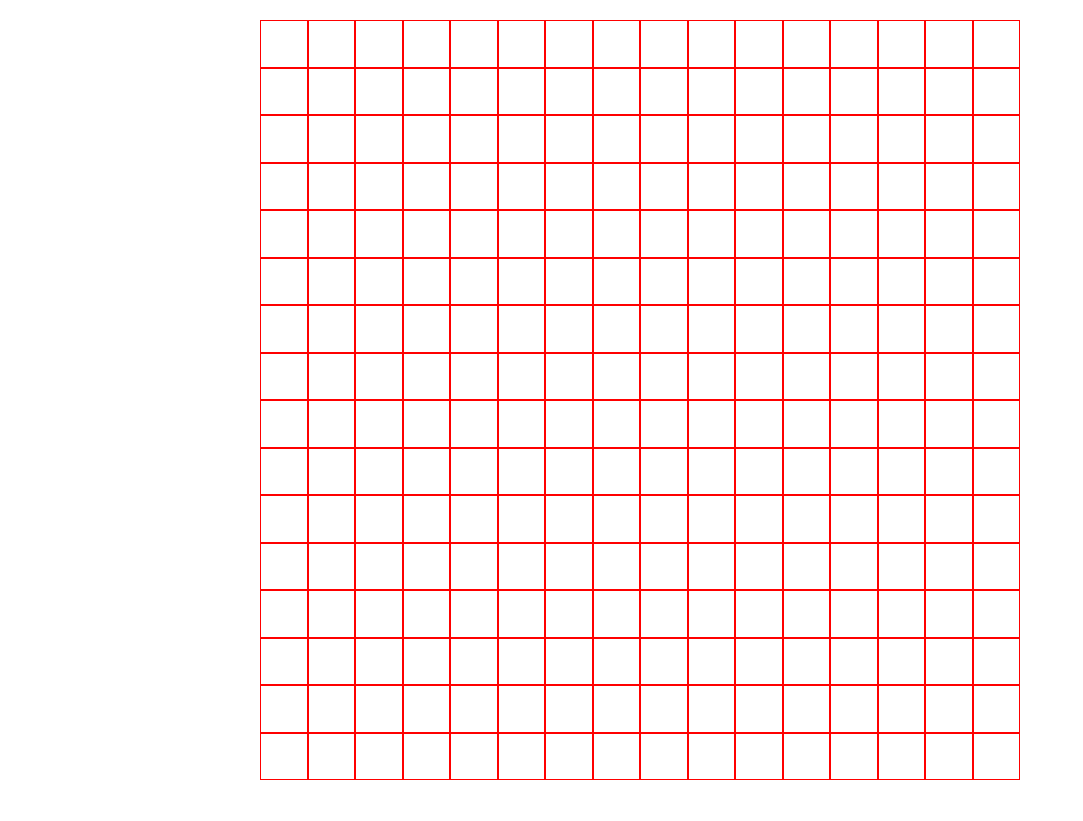
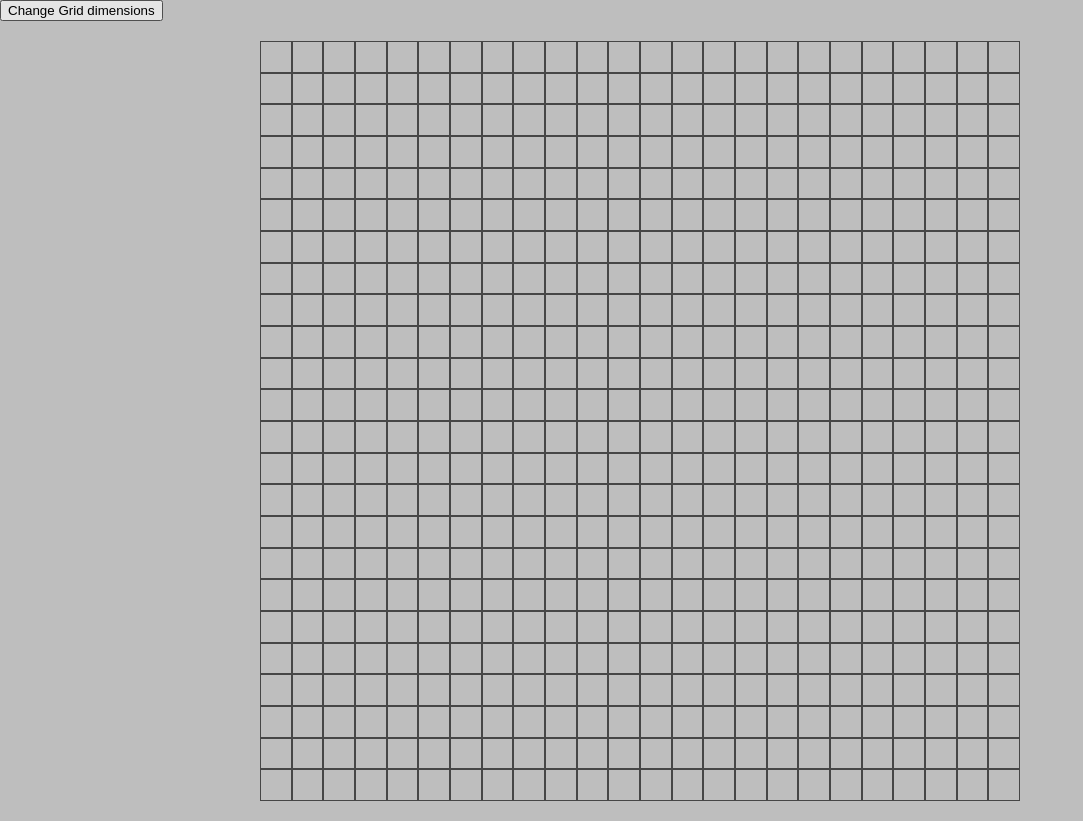
Before and after one commit to AndreaDeBonis/EtchASketch, a plain HTML site: page index.html in a window 1280 px wide. Shown: the whole page, without its empty margins (0-1083 px from the left). Before the commit the page ends 800 px from the top, so only its background shows below. Drawn offline with Linux system fonts and the light colour scheme.

Commit message:
work in progress

```diff
--- a/index.html
+++ b/index.html
@@ -8,6 +8,7 @@
     <script src="./resources/script.js" defer></script>
 </head>
 <body>
+    <button onclick="createGrid(prompt('Insert grid dimensions'))"> Change Grid dimensions</button>
     <div class="container">
     </div>
 </body>
--- a/resources/script.js
+++ b/resources/script.js
@@ -1,11 +1,34 @@
-const container = document.querySelector('.container')
-for (let index = 0; index <  16; index++) {
+const body = document.querySelector('body')
+let container = document.querySelector('.container')
+
+function animateGrid () {
+    const squares = document.querySelectorAll('.gridElement')
+squares.forEach(div => {
+    div.addEventListener('mousedown', e => {
+    e.target.classList.add('backgroundColor')
+})
+div.addEventListener('mouseout', e => {
+    e.target.addEventListener('transitionend', e => e.target.classList.remove('backgroundColor'))
+})})
+}
+
+
+function createGrid (x) {
+    container.remove()
+    container = document.createElement('div')
+    container.classList.add('container')
+    body.appendChild(container)
+for (let index = 0; index <  x; index++) {
     let row = document.createElement('div')
     row.classList.add('row')
     container.appendChild(row)
-    for (let index = 0; index < 16; index++) {
+    for (let index = 0; index < x; index++) {
         let gridElement = document.createElement('div')
         gridElement.classList.add('gridElement')
         row.appendChild(gridElement)
     }
 }
+animateGrid()
+}
+
+createGrid(24)
--- a/resources/style.css
+++ b/resources/style.css
@@ -2,6 +2,7 @@ body {
     height: 100vh;
     margin: 0;
     padding: 0;
+    background-color: rgb(190, 190, 190);
 }
 
 .container {
@@ -18,6 +19,7 @@ body {
     flex: 1 1 0;
     min-width: 0;
     height: auto;
+    box-sizing: border-box;
 }
 
 
@@ -26,12 +28,13 @@ body {
     margin: 0;
     flex: 1 1 0;
     aspect-ratio: 1/1;
-    border: 1px solid red;
+    border: 1px solid rgb(70, 70, 70);
     min-width: 0;
     height: auto;
-
+    box-sizing: border-box;
+    transition-duration: 1s;
 }
 
-.gridElement:hover {
-    background-color: blue;
+.backgroundColor {
+    background-color: rgb(0, 0, 0);
 }
```
